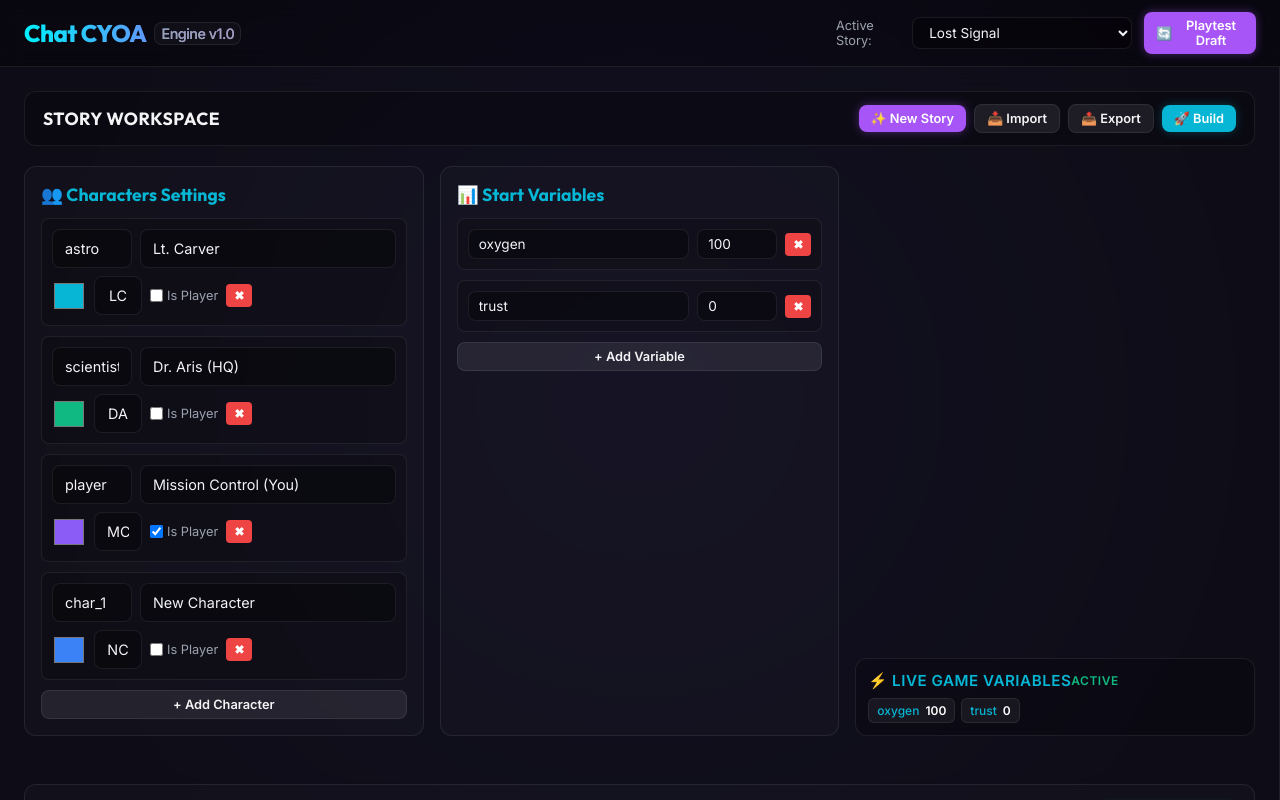
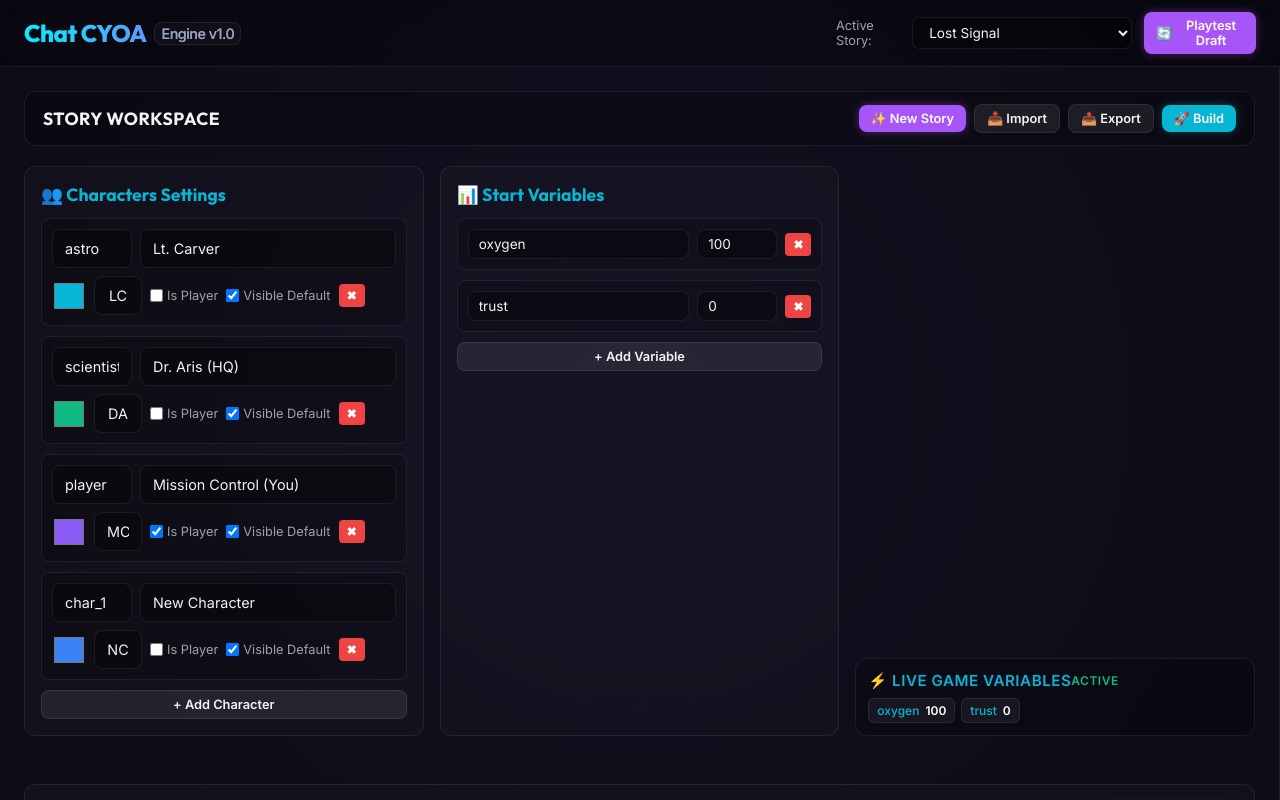
Before and after one commit to LikeMyBread/phone, a plain HTML site: page index.html in a window 1280 px wide. Both pictures are taken after a click on the button "+ Add Character". Drawn offline with Linux system fonts and the light colour scheme.

Commit message:
Default visibility

```diff
--- a/app.js
+++ b/app.js
@@ -416,7 +416,16 @@ class AppCoordinator {
     const characters = this.engine.story.characters;
     const charKeys = Object.keys(characters).filter(k => k !== "player");
 
-    charKeys.forEach(charId => {
+    const visibleCharKeys = charKeys.filter(charId => {
+      const char = characters[charId];
+      if (char && char.visibleByDefault !== false) {
+        return true;
+      }
+      const logs = this.engine.conversations[charId] || [];
+      return logs.some(m => m.senderId === charId);
+    });
+
+    visibleCharKeys.forEach(charId => {
       const char = characters[charId];
       const logs = this.engine.conversations[charId] || [];
       const unreadCount = this.engine.unreadCounts[charId] || 0;
--- a/editor.js
+++ b/editor.js
@@ -970,13 +970,15 @@ export class StoryEditor {
       const color = row.querySelector(".char-color-input").value;
       const avatar = row.querySelector(".char-avatar-input").value.trim();
       const isPlayer = row.querySelector(".char-player-check").checked;
+      const visibleByDefault = row.querySelector(".char-visible-check").checked;
 
       if (newId) {
         updatedCharacters[newId] = {
           name: name,
           avatarColor: color,
           avatarText: avatar,
-          isPlayer: isPlayer
+          isPlayer: isPlayer,
+          visibleByDefault: visibleByDefault
         };
 
         if (oldId && oldId !== newId) {
@@ -1035,6 +1037,7 @@ export class StoryEditor {
     const chars = this.currentStory.characters || {};
     Object.keys(chars).forEach(key => {
       const char = chars[key];
+      const isVisible = char.visibleByDefault !== false;
       const row = document.createElement("div");
       row.className = "char-config-row";
       row.dataset.oldId = key;
@@ -1048,6 +1051,9 @@ export class StoryEditor {
           <input type="text" class="char-avatar-input" placeholder="Avatar" value="${char.avatarText || 'A'}">
           <label class="player-checkbox">
             <input type="checkbox" class="char-player-check" ${char.isPlayer ? 'checked' : ''}> Is Player
+          </label>
+          <label class="visible-checkbox">
+            <input type="checkbox" class="char-visible-check" ${isVisible ? 'checked' : ''}> Visible Default
           </label>
           <button type="button" class="btn btn-danger btn-xs btn-del-char">✖</button>
         </div>
@@ -1089,7 +1095,8 @@ export class StoryEditor {
           name: "New Character",
           avatarColor: "#3b82f6",
           avatarText: "NC",
-          isPlayer: false
+          isPlayer: false,
+          visibleByDefault: true
         };
 
         this.renderCharactersList();
--- a/engine.js
+++ b/engine.js
@@ -50,9 +50,10 @@ export class GameEngine {
     this.activeChoices = [];
     this.isTyping = false;
 
-    // Choose default active chat (first contact)
+    // Choose default active chat (first visible contact)
     const charKeys = Object.keys(this.story.characters);
-    this.activeChatId = charKeys.find(k => k !== "player") || charKeys[0] || "system";
+    const visibleChars = charKeys.filter(k => k !== "player" && this.story.characters[k].visibleByDefault !== false);
+    this.activeChatId = visibleChars[0] || charKeys.find(k => k !== "player") || charKeys[0] || "system";
 
     // Initialize context stack with root story nodes
     this.stack = [{
--- a/stories.js
+++ b/stories.js
@@ -17,19 +17,22 @@ export const defaultStories = {
         "name": "Lt. Carver",
         "avatarColor": "#06b6d4",
         "avatarText": "LC",
-        "isPlayer": false
+        "isPlayer": false,
+        "visibleByDefault": true
       },
       "scientist": {
         "name": "Dr. Aris (HQ)",
         "avatarColor": "#10b981",
         "avatarText": "DA",
-        "isPlayer": false
+        "isPlayer": false,
+        "visibleByDefault": true
       },
       "player": {
         "name": "Mission Control (You)",
         "avatarColor": "#8b5cf6",
         "avatarText": "MC",
-        "isPlayer": true
+        "isPlayer": true,
+        "visibleByDefault": true
       }
     },
     "nodes": [
@@ -218,19 +221,22 @@ export const defaultStories = {
         "name": "Unknown",
         "avatarColor": "#ef4444",
         "avatarText": "?",
-        "isPlayer": false
+        "isPlayer": false,
+        "visibleByDefault": true
       },
       "friend": {
         "name": "Mark (Friend)",
         "avatarColor": "#3b82f6",
         "avatarText": "MK",
-        "isPlayer": false
+        "isPlayer": false,
+        "visibleByDefault": false
       },
       "player": {
         "name": "You",
         "avatarColor": "#10b981",
         "avatarText": "ME",
-        "isPlayer": true
+        "isPlayer": true,
+        "visibleByDefault": true
       }
     },
     "nodes": [
@@ -380,19 +386,22 @@ export const defaultStories = {
         "name": "Chloe (Bestie)",
         "avatarColor": "#ec4899",
         "avatarText": "CH",
-        "isPlayer": false
+        "isPlayer": false,
+        "visibleByDefault": true
       },
       "dan": {
         "name": "Dan (Crush)",
         "avatarColor": "#eab308",
         "avatarText": "DN",
-        "isPlayer": false
+        "isPlayer": false,
+        "visibleByDefault": true
       },
       "player": {
         "name": "You",
         "avatarColor": "#a855f7",
         "avatarText": "ME",
-        "isPlayer": true
+        "isPlayer": true,
+        "visibleByDefault": true
       }
     },
     "nodes": [
--- a/style.css
+++ b/style.css
@@ -795,7 +795,8 @@ textarea:focus {
   text-align: center;
 }
 
-.player-checkbox {
+.player-checkbox,
+.visible-checkbox {
   font-size: 0.8rem;
   color: var(--text-muted);
   display: flex;
```
